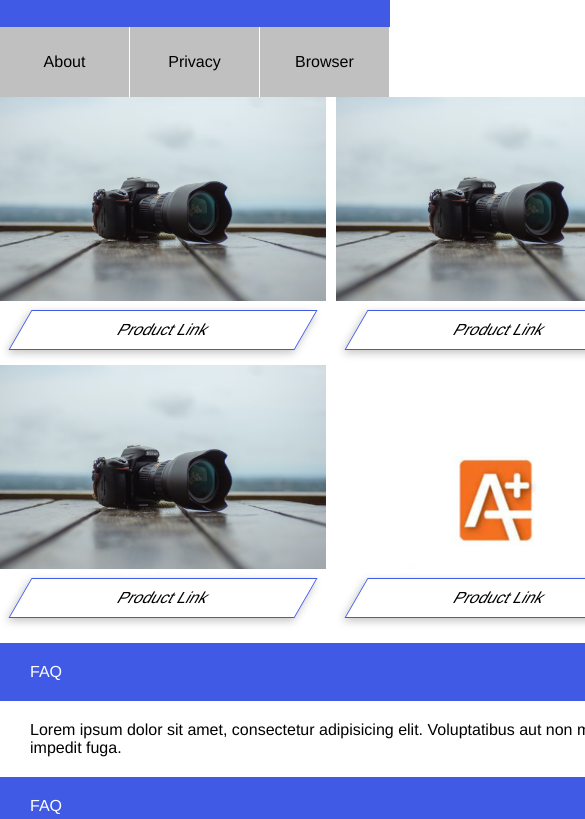
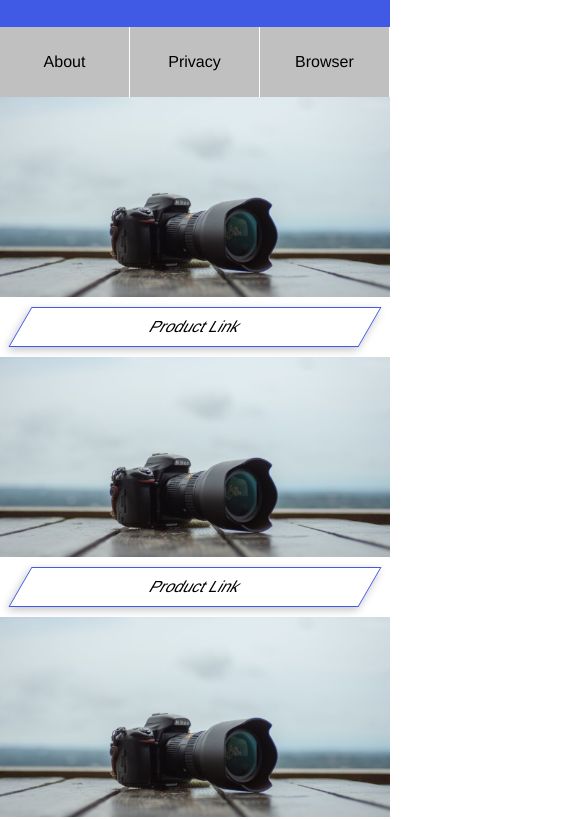
Before and after one commit to kmthein/html_scss_assignment, a plain HTML site: page Day 2/first assign/index.html in a window 390 px wide. Shown: the part 64-883 px from the top of the page, 585 px wide, since content can reach past the window. Drawn offline with Linux system fonts and the light colour scheme.

Commit message:
responsive & other fix

```diff
--- a/Day 2/first assign/scss/style.scss
+++ b/Day 2/first assign/scss/style.scss
@@ -50,8 +50,9 @@ $blueLightColor: #6c7fe6;
                     position: absolute;
                     bottom: 0;
                     width: 100%;
-                    height: 1px;
+                    height: 2px;
                     background-color: $blueColor;
+                    transition: all 0.5s ease;
                 }
             }
         }
@@ -78,17 +79,17 @@ a {
     flex-wrap: wrap;
     gap: 10px;
     &__card {
-        width: calc(100% / 3 - 7px);
+        width: calc(100% / 3 - 6.67px);
     }
     &__img {
         overflow: hidden;
+        max-height: 200px;
         &:hover img {
             transform: scale(1.2);
         }
         img {
             width: 100%;
-            object-fit: cover;
-            transition: 0.5s all ease-in-out;
+            transition: 0.5s ease-in-out;
         }
     }
 }
@@ -96,7 +97,8 @@ a {
     background: #fff;
     text-align: center;
     padding: 10px 0;
-    margin: 5px 20px;
+    margin: 0 20px;
+    margin-top: 10px;
     position: relative;
     border: 1px solid $blueColor;
     box-shadow: rgba(0, 0, 0, 0.24) 0px 3px 8px;
@@ -107,7 +109,7 @@ a {
         background: $blueLightColor;
         box-shadow: rgba(0, 0, 0, 0.24) 0px 3px 8px;
         a {
-            transition: 0.5s;
+            transition: 0.5s all ease-in-out;
             color: white;
         }
     }
@@ -136,3 +138,21 @@ a {
     text-align: center;
     color: #fff;
 }
+
+@media screen and (max-width: 800px) {
+    .inner-width {
+        @include innerWidth(100%);
+    }
+    .products {
+        &__card {
+            width: calc(100% / 2 - 10px / 2);
+        }
+    }
+}
+@media screen and (max-width: 400px) {
+    .products {
+        &__card {
+            width: calc(100%);
+        }
+    }
+}
```
Also changed, not shown: Day 2/first assign/css/style.css, 1 other file.
